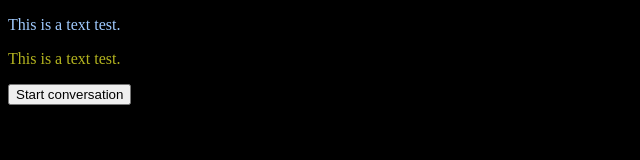
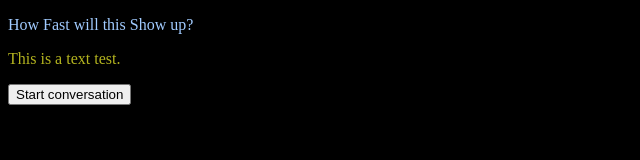
Before and after one commit to ezhao999/creative-convo-mapping, a plain HTML site: page index.html in a window 1280 px wide. Shown: the whole page, without its empty margins (0-640 px from the left). Drawn offline with Linux system fonts and the light colour scheme.

Commit message:
Merge branch 'main' of https://github.com/ezhao999/eric_publicationProj

```diff
--- a/eric_publicationProj.html
+++ b/index.html
@@ -5,7 +5,7 @@
 <script src="js/publication.js"></script>
 <body>
 
-    <p class="user1">This is a text test.</p>
+    <p class="user1">How Fast will this Show up?</p>
     <p class="user2">This is a text test.</p>
     <button id="first" type="button" onclick="">
         Start conversation</button>
```
Also changed, not shown: 1 other file.
